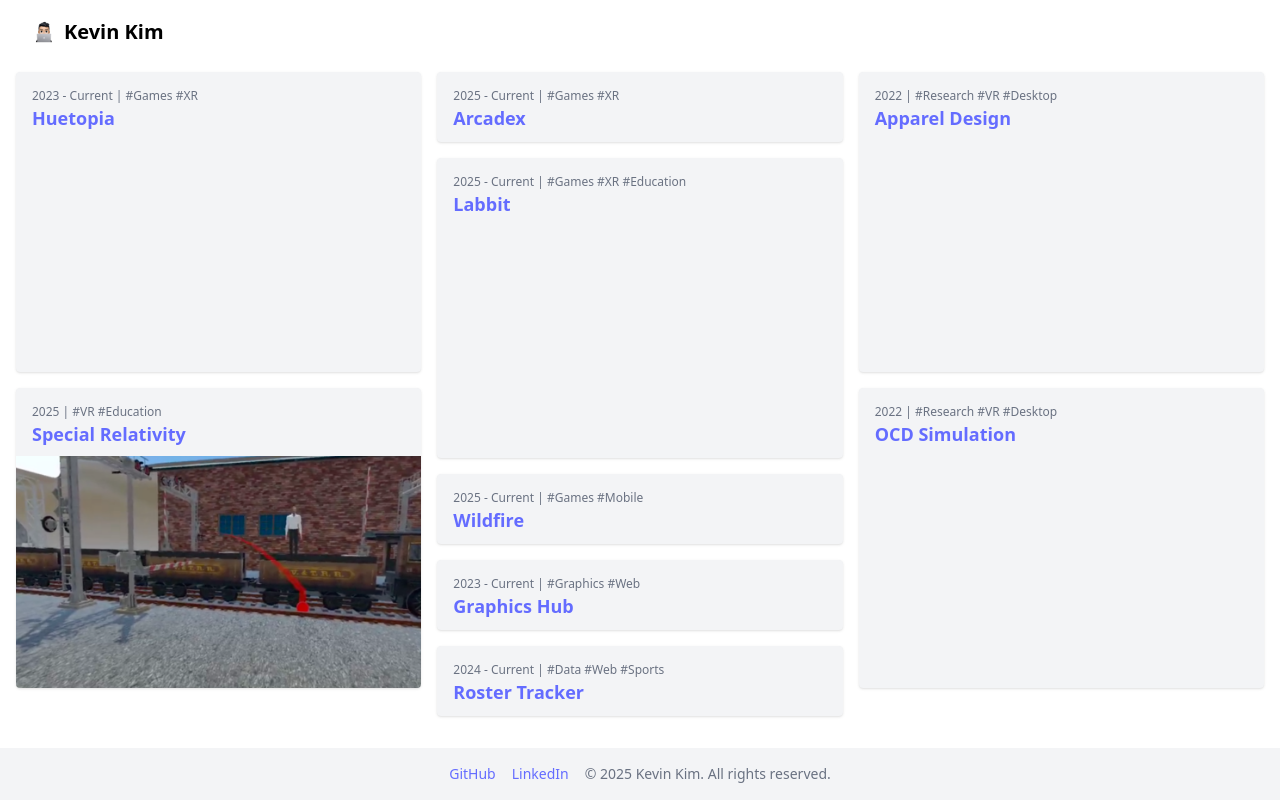
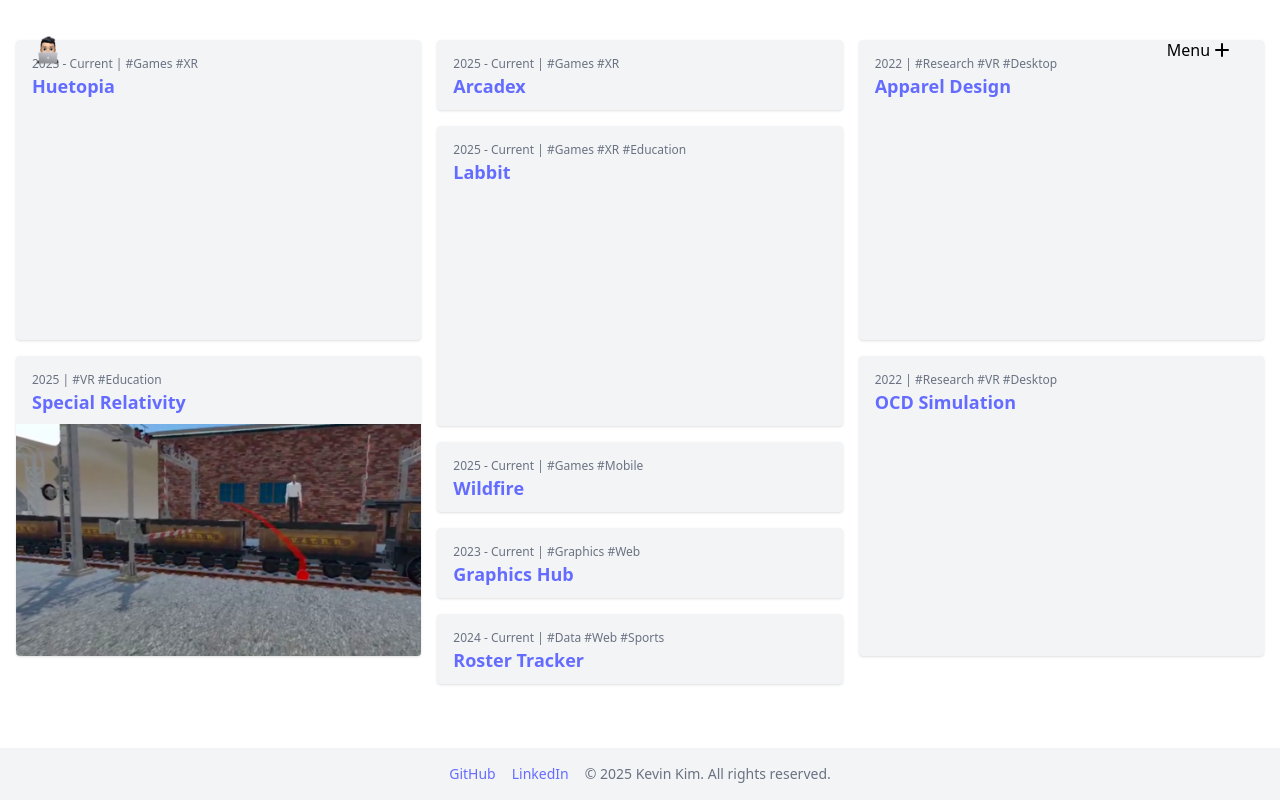
Before and after one commit to kevnkm/kevnkm.github.io, a React (Vite) app in the folder main/: page /#/ in a window 1280 px wide. Built offline with nearby package versions, Linux system fonts and the light colour scheme.

Commit message:
Update Home.tsx

```diff
--- a/main/src/pages/Home.tsx
+++ b/main/src/pages/Home.tsx
@@ -1,7 +1,7 @@
 import React from "react";
 import logo from "../images/kevnkm_icon.png";
-import { Link } from "react-router-dom";
 import MasonryGrid from "../components/MasonryGrid";
+import StaggeredMenu from "../components/StaggeredMenu";
 import type { MasonryItem } from "../components/MasonryCard";
 
 const tags = [
@@ -128,26 +128,39 @@ const projectItems: MasonryItem[] = [
     },
 ];
 
+// Menu configuration
+const menuItems = [
+    { label: 'Home', ariaLabel: 'Go to home page', link: '/' },
+    { label: 'Projects', ariaLabel: 'View my projects', link: '/#projects' },
+    { label: 'About', ariaLabel: 'Learn about me', link: '/about' },
+    { label: 'Contact', ariaLabel: 'Get in touch', link: '/contact' }
+];
+
+const socialItems = [
+    { label: 'GitHub', link: 'https://github.com/kevnkm' },
+    { label: 'LinkedIn', link: 'https://www.linkedin.com/in/kevnkm/' }
+];
+
 const Home: React.FC = () => {
     return (
         <div className="min-h-screen bg-white flex flex-col">
-            <nav className="bg-white p-4 h-16">
-                <div className="container mx-auto flex justify-between items-center h-full px-4">
-                    <Link to="/" className="flex items-center">
-                        <img
-                            src={logo}
-                            alt="Logo"
-                            className="h-6 w-auto"
-                            draggable="false"
-                        />
-                        <span className="text-xl text-black font-bold font-dot-gothic-16 sm:inline ml-2">
-                            Kevin Kim
-                        </span>
-                    </Link>
-                </div>
-            </nav>
+            <StaggeredMenu
+                position="right"
+                items={menuItems}
+                socialItems={socialItems}
+                displaySocials={true}
+                displayItemNumbering={true}
+                menuButtonColor="#000"
+                openMenuButtonColor="#ff6b6b"
+                changeMenuColorOnOpen={true}
+                colors={['#B19EEF', '#5227FF']}
+                logoUrl={logo}
+                accentColor="#ff6b6b"
+                onMenuOpen={() => console.log('Menu opened')}
+                onMenuClose={() => console.log('Menu closed')}
+            />
 
-            <main className="flex flex-1 justify-center items-start">
+            <main className="flex flex-1 justify-center items-start pt-8" id="projects">
                 <MasonryGrid items={projectItems} />
             </main>
 
```
